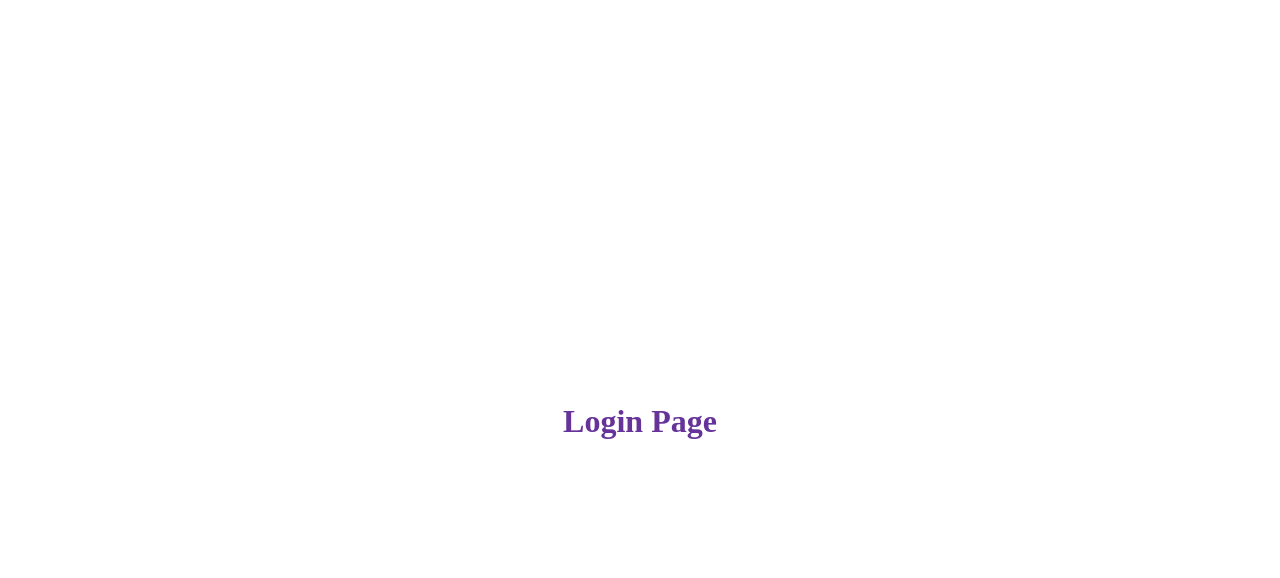
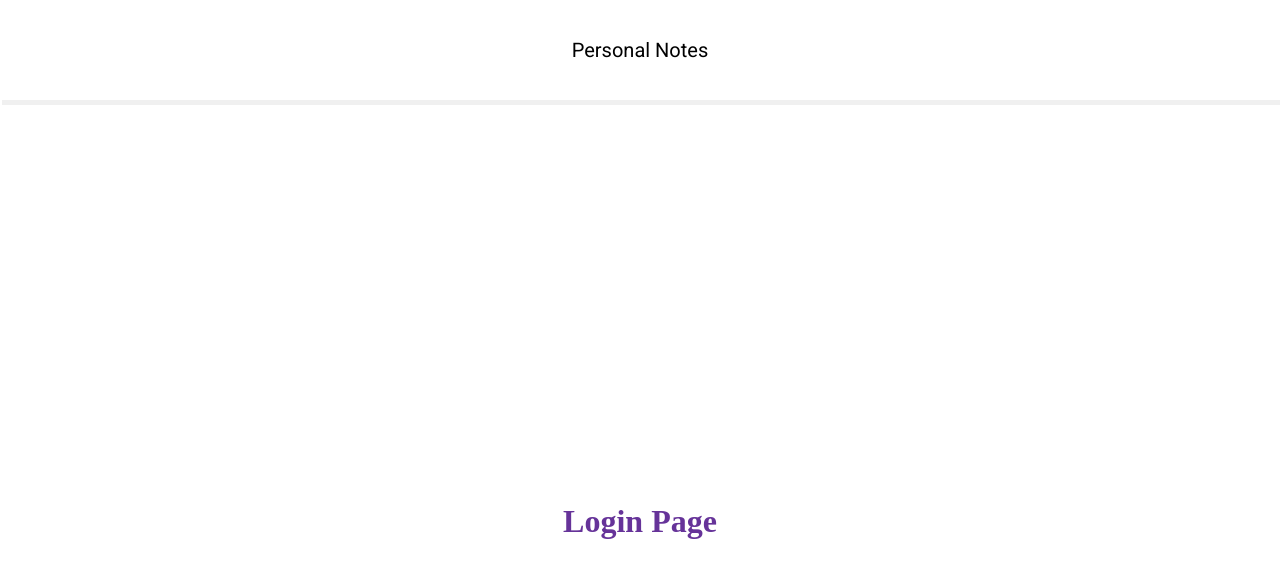
Before and after one commit to himanish58/personal-notes, a React app in the folder frontend/: page /login in a window 1280 px wide. Shown: the top 578 px of the page. Built offline with nearby package versions, Linux system fonts and the light colour scheme.

Commit message:
Added Roboto font and created header.

```diff
--- a/frontend/public/index.html
+++ b/frontend/public/index.html
@@ -24,9 +24,13 @@
       work correctly both with client-side routing and a non-root public URL.
       Learn how to configure a non-root public URL by running `npm run build`.
     -->
-    <title>React App</title>
+		<link
+			href="https://fonts.googleapis.com/css?family=Roboto&display=swap"
+			rel="stylesheet"
+		/>
+		<title>Personal Notes</title>
 	</head>
-  <body>
+	<body style="margin: 0; font-family: 'Roboto'">
 		<noscript>You need to enable JavaScript to run this app.</noscript>
 		<div id="root"></div>
 		<!--
--- a/frontend/src/App.jsx
+++ b/frontend/src/App.jsx
@@ -5,6 +5,7 @@ import {
 	Route,
 	Redirect,
 } from 'react-router-dom';
+import Header from './Components/Header';
 import Login from './Components/Login';
 import Homepage from './Components/Homepage';
 import SpendHistory from './Components/SpendHistory';
@@ -15,14 +16,19 @@ function App() {
 
 	if (!loggedIn) {
 		return (
+			<>
+				<Header />
 				<Router>
 					<Route path="/login" component={Login} />
 					<Redirect to="/login" />
 				</Router>
+			</>
 		);
 	}
 
 	return (
+		<>
+			<Header />
 			<Router>
 				<Switch>
 					<Route exact path="/" component={Homepage} />
@@ -33,6 +39,7 @@ function App() {
 					</Route>
 				</Switch>
 			</Router>
+		</>
 	);
 }
 
--- /dev/null
+++ b/frontend/src/Components/Header.jsx
@@ -0,0 +1,17 @@
+import React from 'react';
+import styled from 'styled-components';
+
+const HeaderContainer = styled.div`
+	height: 100px;
+	display: flex;
+	align-items: center;
+	justify-content: center;
+	box-shadow: 2px 5px #f0f0f0;
+	font-size: 20px;
+	position: sticky;
+	top: 0;
+`;
+
+const Header = () => <HeaderContainer>Personal Notes</HeaderContainer>;
+
+export default Header;
```
Also changed, not shown: frontend/src/Components/Button.jsx (added, +10 -0 lines). Lines whose indentation alone changed are shown as unchanged.
